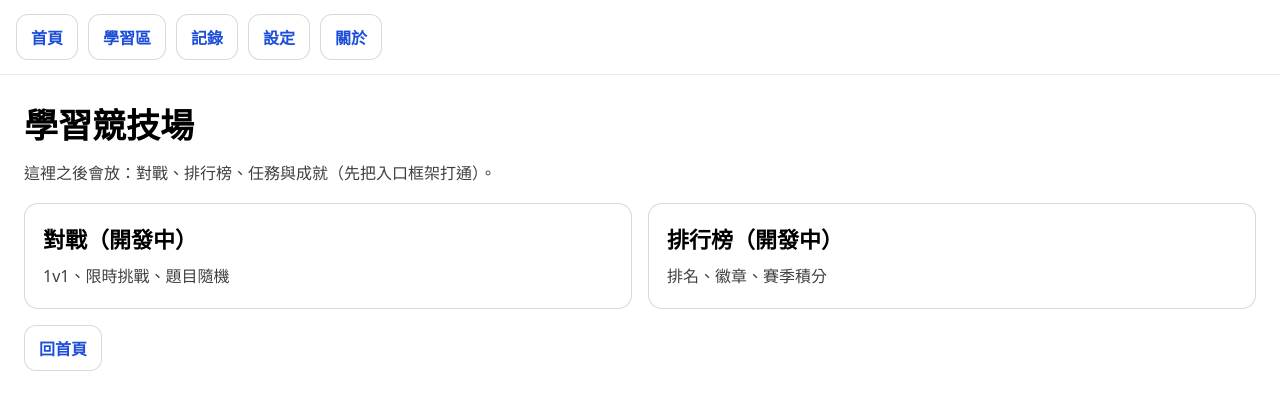
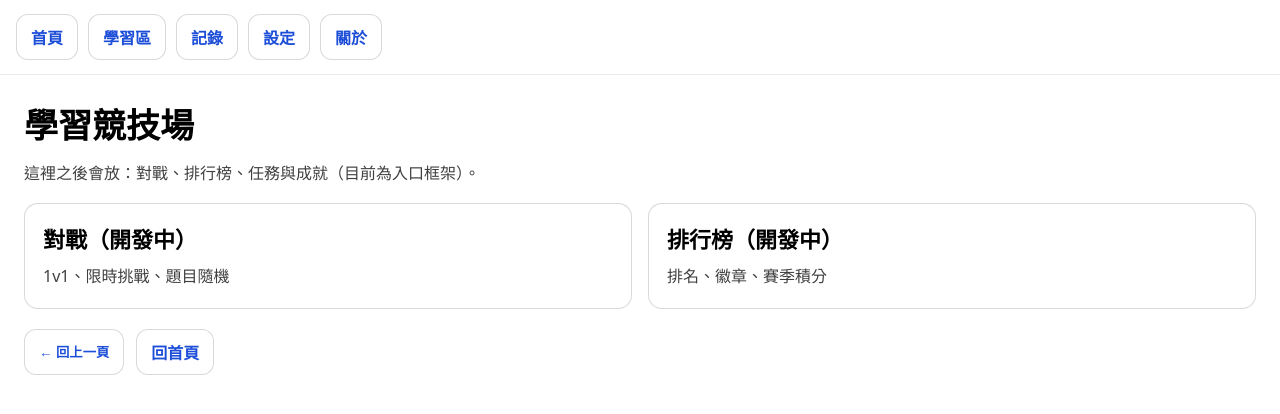
Before and after one commit to boos88978857-svg/ai-intelligent-learning-machine, a Next.js app: page /arena in a window 1280 px wide. Shown: the top 414 px of the page. Built offline with nearby package versions, Linux system fonts and the light colour scheme.

Commit message:
更新 page.tsx

```diff
--- a/app/arena/page.tsx
+++ b/app/arena/page.tsx
@@ -1,12 +1,20 @@
+"use client";
+
 import Link from "next/link";
+import { useRouter } from "next/navigation";
 import { ui } from "../ui";
 
 export default function ArenaPage() {
+  const router = useRouter();
+
   return (
     <main>
-      <h1 style={{ margin: "0 0 12px", fontSize: 34, fontWeight: 900 }}>學習競技場</h1>
+      <h1 style={{ margin: "0 0 12px", fontSize: 34, fontWeight: 900 }}>
+        學習競技場
+      </h1>
+
       <p style={{ margin: "0 0 16px", opacity: 0.75, lineHeight: 1.7 }}>
-        這裡之後會放：對戰、排行榜、任務與成就（先把入口框架打通）。
+        這裡之後會放：對戰、排行榜、任務與成就（目前為入口框架）。
       </p>
 
       <div style={ui.grid2}>
@@ -21,9 +29,19 @@ export default function ArenaPage() {
         </div>
       </div>
 
-      <p style={{ marginTop: 16 }}>
-        <Link href="/" style={ui.navBtn}>回首頁</Link>
-      </p>
+      {/* 底部操作區：返回 */}
+      <div style={{ marginTop: 20, display: "flex", gap: 12, flexWrap: "wrap" }}>
+        <button
+          onClick={() => router.back()}
+          style={{ ...ui.navBtn, cursor: "pointer" }}
+        >
+          ← 回上一頁
+        </button>
+
+        <Link href="/" style={ui.navBtn}>
+          回首頁
+        </Link>
+      </div>
     </main>
   );
 }
```
